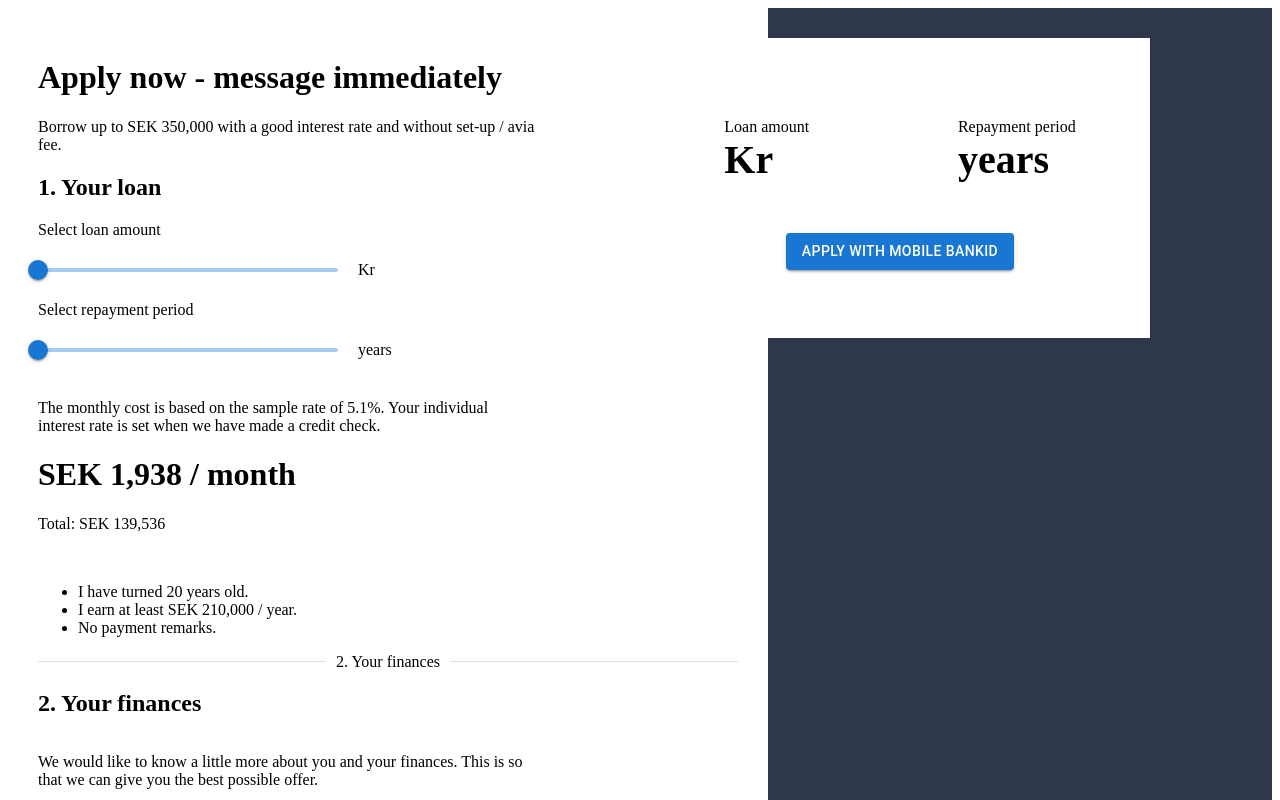
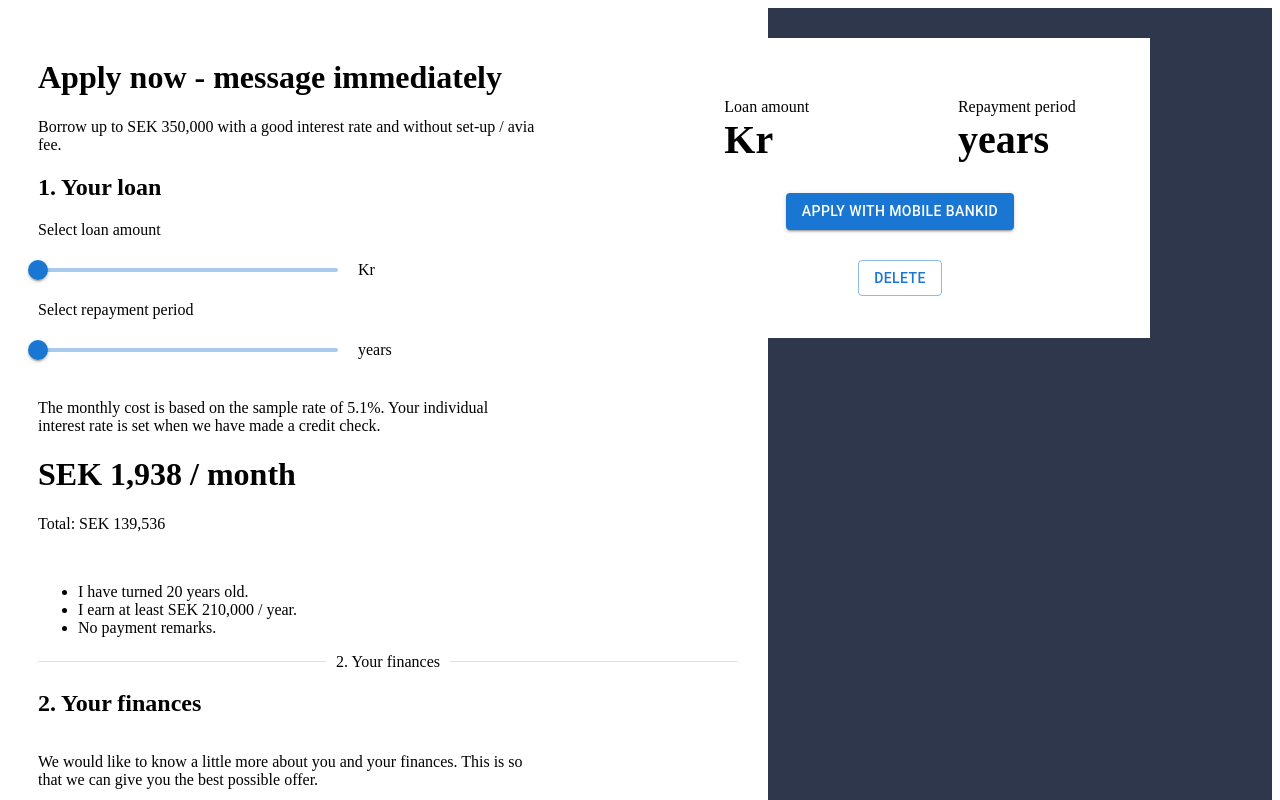
Before and after one commit to mohsinjk/esg-tool, a React (Create React App) app in the folder frontend/: page /edit/1 in a window 1280 px wide. Shown: the top 800 px of the page. Built offline with nearby package versions, Linux system fonts and the light colour scheme; no server answers.

Commit message:
Delete button implementation

```diff
--- a/frontend/src/Components/summary.js
+++ b/frontend/src/Components/summary.js
@@ -5,11 +5,12 @@ import infoData from "../store/info.json";
 import "../styling/summary.scss";
 import { appContext } from "../Context/appContext";
 import axios from "axios";
-import { useParams } from "react-router-dom";
+import { useParams, useHistory } from "react-router-dom";
 
 function Summary() {
   const { state, setState } = useContext(appContext);
   const params = useParams();
+  const history = useHistory();
 
   function handleChange(evt) {
     const value = evt.target.value;
@@ -40,13 +41,23 @@ function Summary() {
       axios
         .put("http://localhost:8000/api/loanApplications/" + params.id, data)
         .then((res) => console.log(res.data));
-      console.log("update", params.id);
     } else {
       axios
         .post("http://localhost:8000/api/loanApplications", data)
         .then((res) => console.log(res.data));
     }
   }
+
+  function deleteApplication() {
+    console.log("delete application", state);
+
+    axios
+      .delete("http://localhost:8000/api/loanApplications/" + params.id)
+      .then((res) => console.log(res.data));
+
+    history.push("/");
+  }
+
   return (
     <div className="summary">
       <div className="name">{state.name}</div>
@@ -66,11 +77,21 @@ function Summary() {
           </div>
         </div>
       </div>
+
       <div className="button">
         <Button variant="contained" onClick={saveApplication}>
           Apply with mobile BANKID
         </Button>
       </div>
+      {params.id ? (
+        <div className="delete">
+          <Button variant="outlined" onClick={deleteApplication}>
+            Delete
+          </Button>
+        </div>
+      ) : (
+        <div></div>
+      )}
     </div>
   );
 }
--- a/frontend/src/Pages/applicationList.js
+++ b/frontend/src/Pages/applicationList.js
@@ -8,7 +8,6 @@ function ApplicationList() {
   const history = useHistory();
 
   const handleRowClick = (e) => {
-    console.log(e);
     history.push("/edit/" + e.id);
   };
 
--- a/frontend/src/styling/summary.scss
+++ b/frontend/src/styling/summary.scss
@@ -1,7 +1,7 @@
 .summary {
   display: flex;
   flex-direction: column;
-  gap: 50px;
+  gap: 30px;
   .name {
     display: flex;
     justify-content: center;
@@ -17,6 +17,10 @@
     display: flex;
     justify-content: center;
   }
+  .delete {
+    display: flex;
+    justify-content: center;
+  }
   .bold {
     font-weight: bold;
     font-size: 40px;
```
Also changed, not shown: 1 other file (tests, documents, lock files or other folders).
